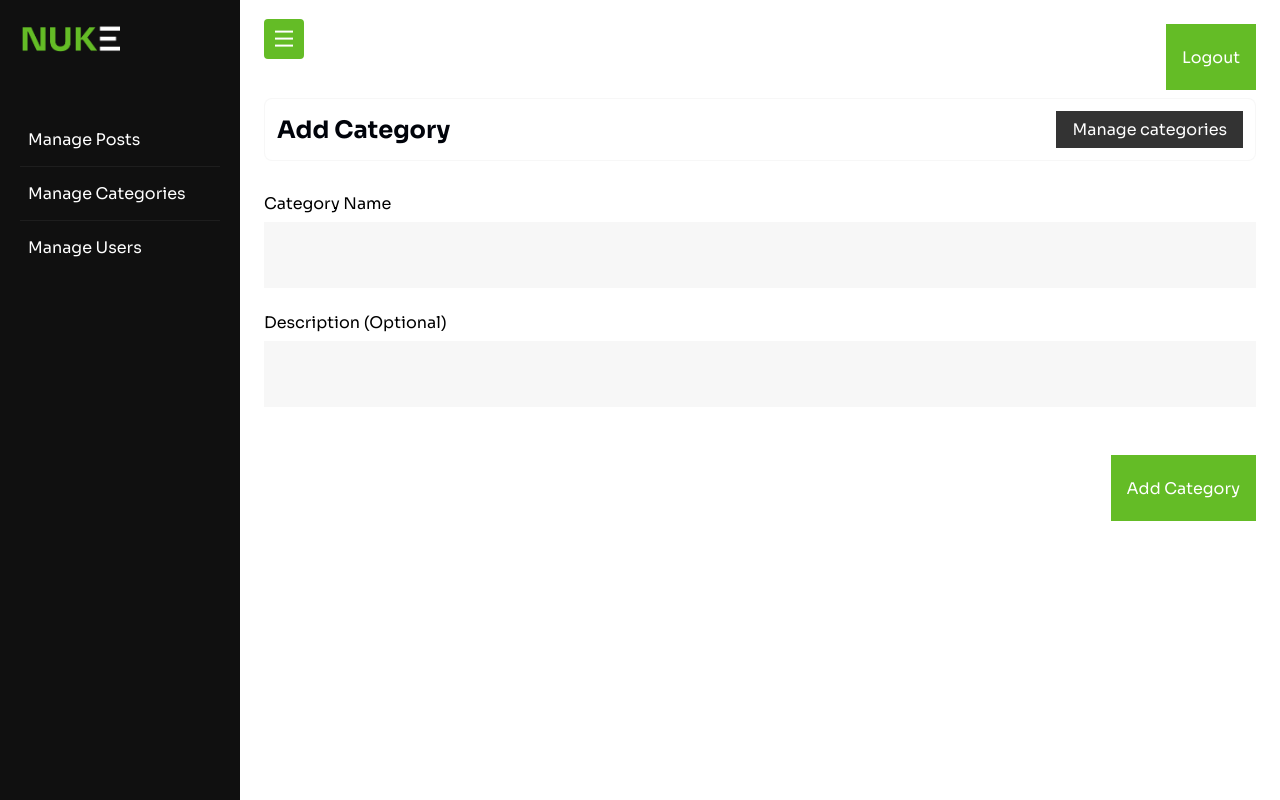
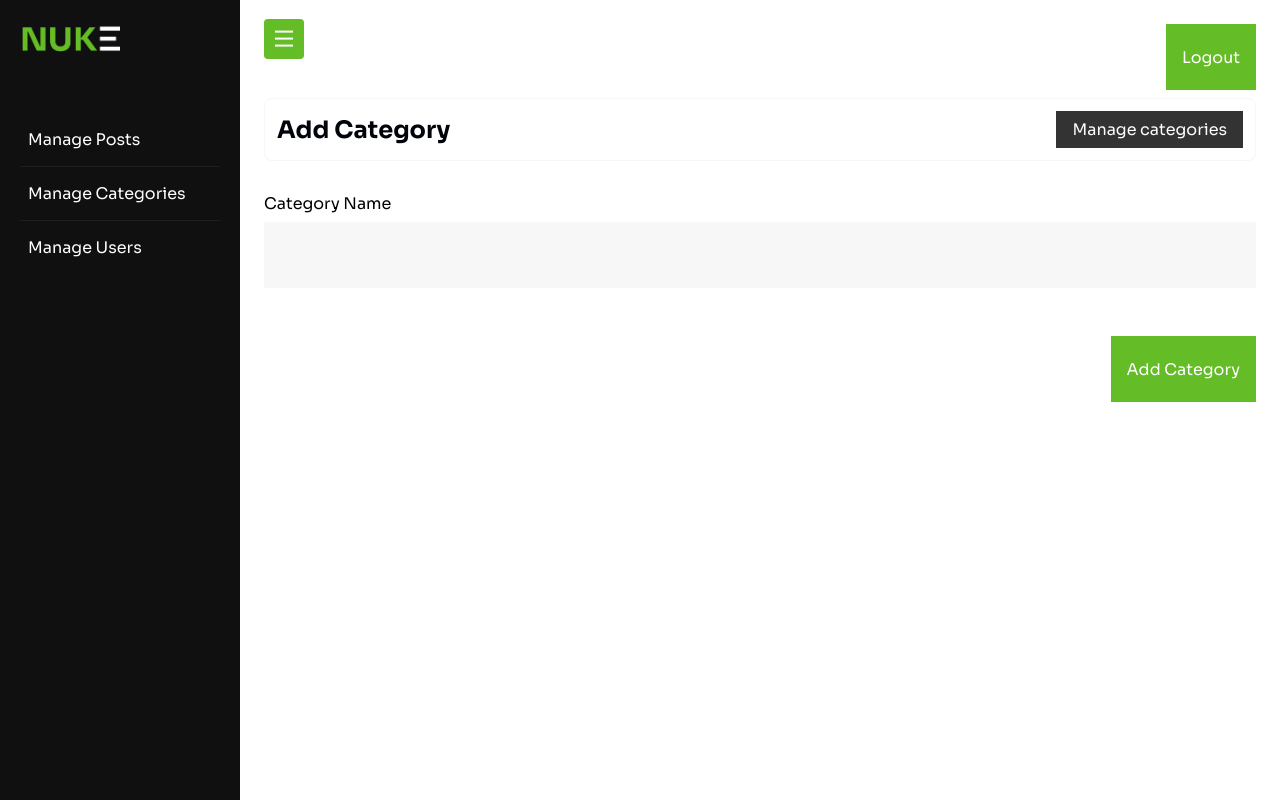
Before and after one commit to matmaxgraphics/nuke-blog, a React (Vite) app: page /admin-panel/create-category in a window 1280 px wide. Built offline with nearby package versions, Linux system fonts and the light colour scheme.

Commit message:
added function for creating categories

```diff
--- a/src/admin/categories/create-category.jsx
+++ b/src/admin/categories/create-category.jsx
@@ -1,14 +1,40 @@
-import React from "react";
-import { Link } from "react-router-dom";
+import React, { useState } from "react";
+import { useNavigate, Link } from "react-router-dom";
 import PanelMainLayout from "../../layout/PanelMainLayout";
 import usePostRequest from "../../components/HttpRequests/usePostRequest";
 import axios from "axios";
 
-
 const adminToken = localStorage.getItem("adminToken");
 
+const CreateCategory = function () {
+  const [categoryTitle, setCategoryTitle] = useState("");
 
-const CreateCategory = function () {
+  const navigateTo = useNavigate();
+
+  const formData = () => {
+    return {
+      name: categoryTitle,
+    };
+  };
+
+  const handleSubmit = async (e) => {
+    e.preventDefault();
+
+    const categoryData = formData();
+
+    try {
+      const result = await usePostRequest(
+        "posts/categories",
+        categoryData,
+        adminToken
+      );
+
+      navigateTo("/admin-panel/manage-category")
+      console.log("Category created successfully: ", result);
+    } catch (error) {
+      console.error(error.message);
+    }
+  };
 
   return (
     <PanelMainLayout>
@@ -19,14 +45,16 @@ const CreateCategory = function () {
         </Link>
       </div>
       <div className="content">
-      <form>
+        <form onSubmit={handleSubmit}>
           <div>
             <label>Category Name</label>
-          <input type="text" name="title" className="input-field" />
-        </div>
-        <div>
-          <label>Description (Optional)</label>
-          <input type="text" name="description" className="input-field" />
+            <input
+              type="text"
+              name="title"
+              className="input-field"
+              value={categoryTitle}
+              onChange={(e) => setCategoryTitle(e.target.value)}
+            />
           </div>
 
           <div className="btn-wrap">
```
Lines whose indentation alone changed are shown as unchanged.
